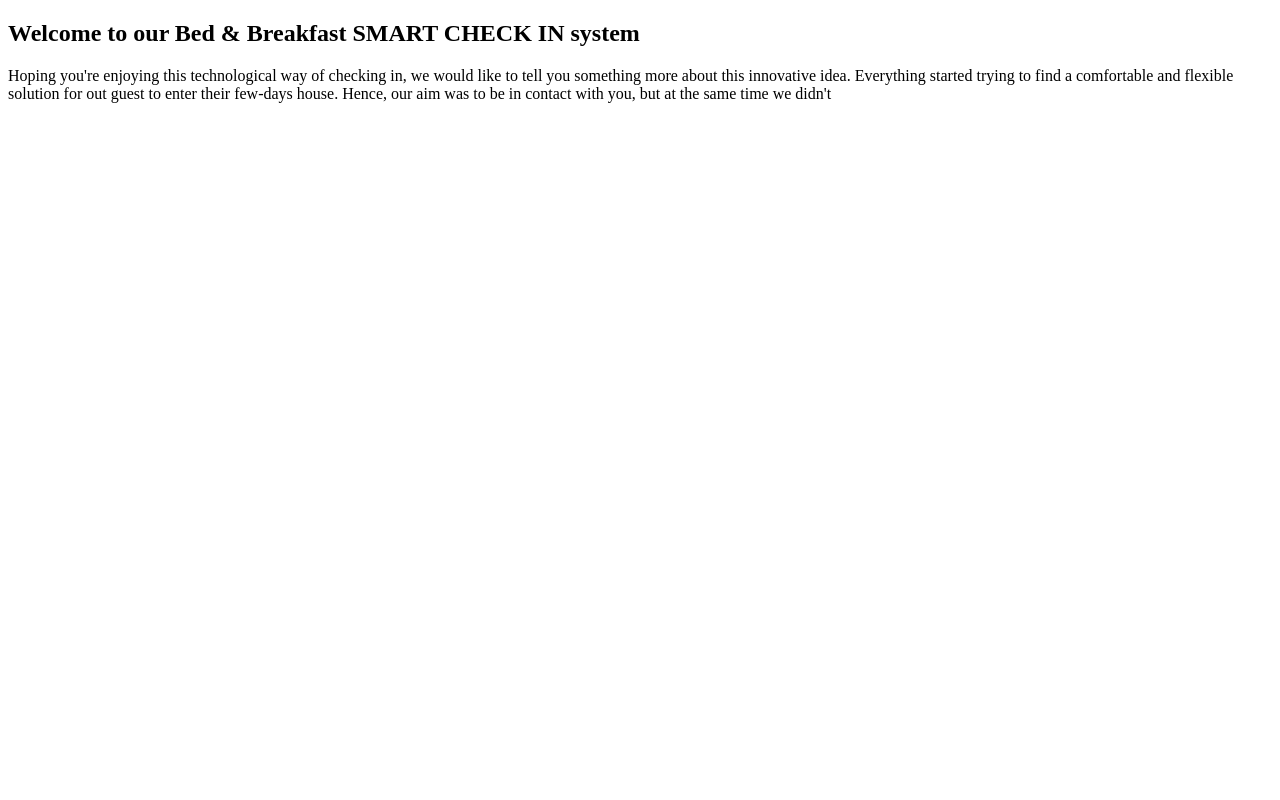
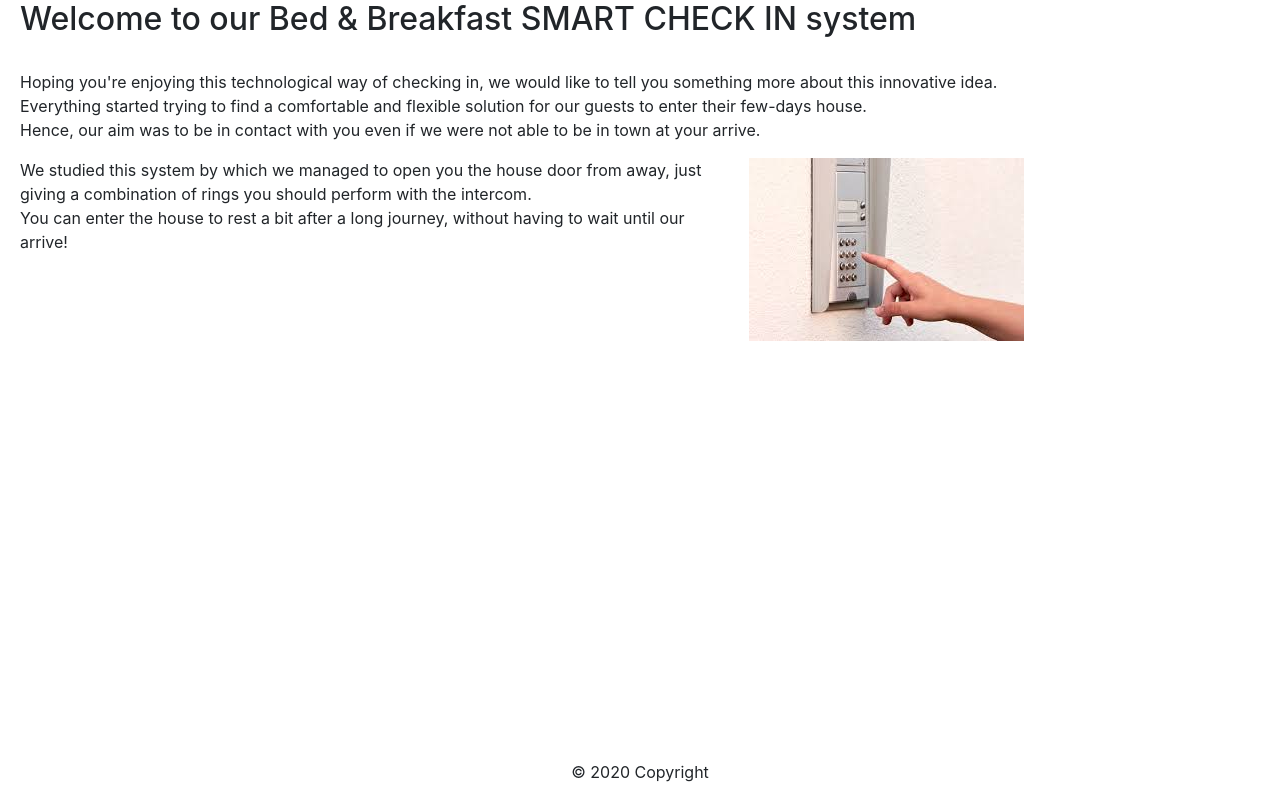
Before and after one commit to davideaccetturi98it/bbmanager, a Python web app: template BBManager GIT/templates/textpage.html in a window 1280 px wide. Run offline with Jinja, Linux system fonts and the light colour scheme; the template is opened without the code that fills it, so the values that code supplies are empty; some libraries are stand-ins or nearby versions.

Commit message:
updated text page + added link from index to textpage

```diff
--- a/BBManager GIT/templates/index.html
+++ b/BBManager GIT/templates/index.html
@@ -18,6 +18,10 @@
     <!-- Button referenced to Manager page -->
    <br><br><br> <a href="manager"><button type="button" class="btn btn-primary" style="margin-left:auto;margin-right:auto; display: block"><b>Click here to See More</b></button></a>
    <br>
+
+    <!-- Link to textpage with an article about the project -->
+    <a href="textpage"> <p> Click here to read about this project</p></a>
+    <br>
 </div>
 
 <!-- Footer with copyright -->
--- a/BBManager GIT/templates/textpage.html
+++ b/BBManager GIT/templates/textpage.html
@@ -1,14 +1,33 @@
 <!DOCTYPE html>
 <html lang="en">
+<link rel="stylesheet" href="https://stackpath.bootstrapcdn.com/bootstrap/4.3.1/css/bootstrap.min.css" integrity="sha384-ggOyR0iXCbMQv3Xipma34MD+dH/1fQ784/j6cY/iJTQUOhcWr7x9JvoRxT2MZw1T" crossorigin="anonymous">
+
 <head>
     <meta charset="UTF-8">
     <title>Explaining</title>
 </head>
-<body>
-<h2>Welcome to our Bed & Breakfast SMART CHECK IN system</h2>
-<p>Hoping you're enjoying this technological way of checking in, we would like to tell you something more about this innovative idea.
-Everything started trying to find a comfortable and flexible solution for out guest to enter their few-days house.
-Hence, our aim was to be in contact with you, but at the same time we didn't </p>
 
+<body style="margin-left: 20px; margin-right: 20%">
+<h2>Welcome to our Bed & Breakfast SMART CHECK IN system</h2> <br>
+<p>Hoping you're enjoying this technological way of checking in, we would like to tell you something more about this innovative idea. <br>
+Everything started trying to find a comfortable and flexible solution for our guests to enter their few-days house. <br>
+Hence, our aim was to be in contact with you even if we were not able to be in town at your arrive. <br>
+</p>
+<div class="media">
+  <div class="media-body">
+    We studied this system by which we managed to open you the house door from away, just giving a combination of rings you should perform
+    with the intercom. <br>
+    You can enter the house to rest a bit after a long journey, without having to wait until our arrive! <br>  </div>
+  <img src="/static/img/intercom.jpg" class="ml-3" alt="intercom">
+</div>
+
+<!-- Footer with copyright -->
+<footer class="page-footer font-small blue fixed-bottom">
+  <div class="footer-copyright text-center py-3">© 2020 Copyright</div>
+</footer>
+
+<script src="https://code.jquery.com/jquery-3.3.1.slim.min.js" integrity="sha384-q8i/X+965DzO0rT7abK41JStQIAqVgRVzpbzo5smXKp4YfRvH+8abtTE1Pi6jizo" crossorigin="anonymous"></script>
+<script src="https://cdnjs.cloudflare.com/ajax/libs/popper.js/1.14.7/umd/popper.min.js" integrity="sha384-UO2eT0CpHqdSJQ6hJty5KVphtPhzWj9WO1clHTMGa3JDZwrnQq4sF86dIHNDz0W1" crossorigin="anonymous"></script>
+<script src="https://stackpath.bootstrapcdn.com/bootstrap/4.3.1/js/bootstrap.min.js" integrity="sha384-JjSmVgyd0p3pXB1rRibZUAYoIIy6OrQ6VrjIEaFf/nJGzIxFDsf4x0xIM+B07jRM" crossorigin="anonymous"></script>
 </body>
 </html>
```
Also changed, not shown: BBManager GIT/static/img/intercom.jpg (added).
